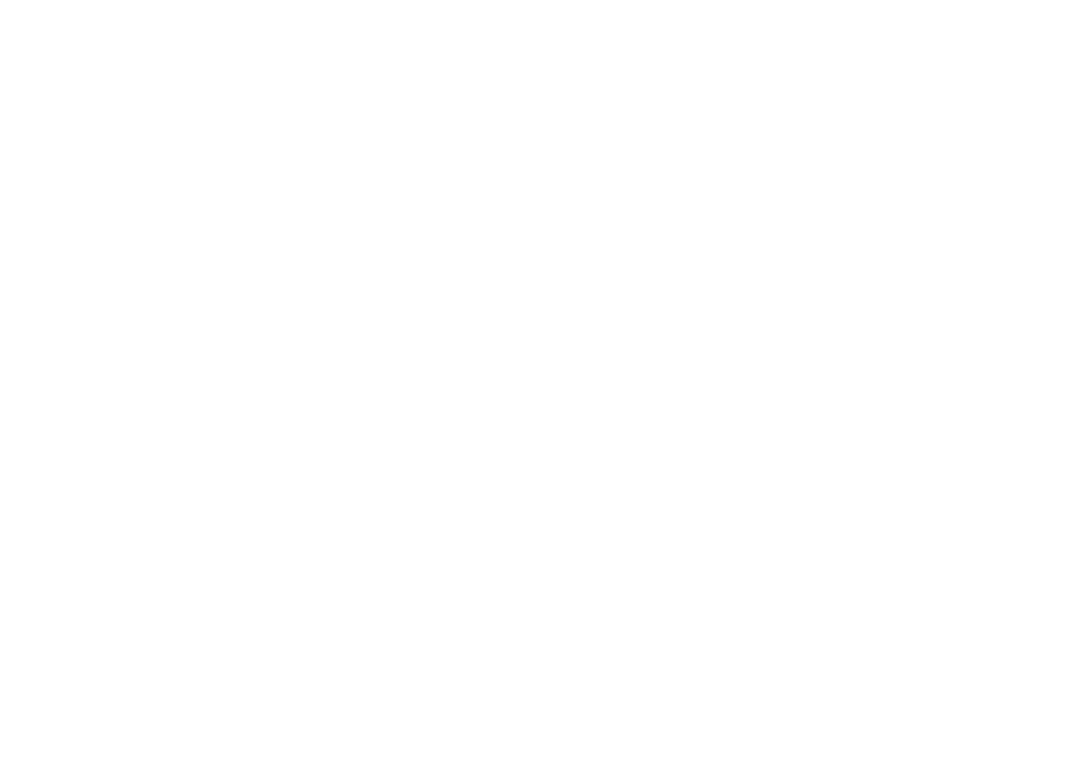
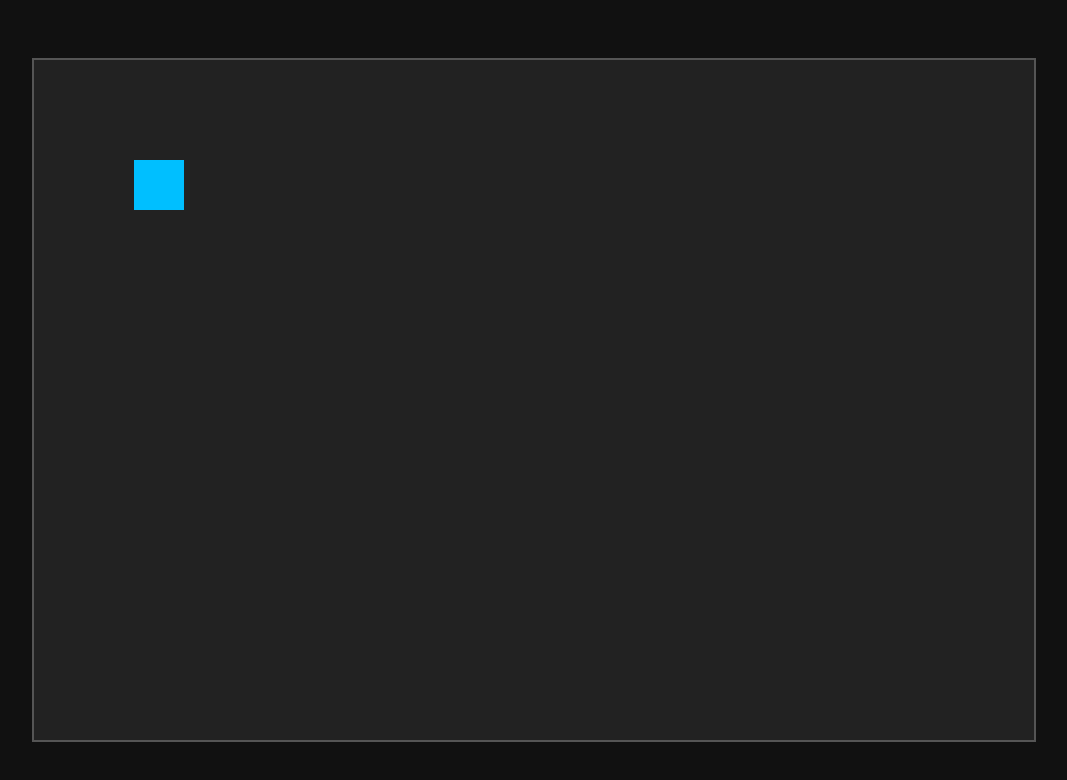
Before and after one commit to JavedanCode/leon-game, a website built with webpack: page src/template.html in a window 1280 px wide. Shown: the whole page, without its empty margins (106-1173 px from the left). Built offline with nearby package versions, Linux system fonts and the light colour scheme.

Commit message:
Create game boilerplate + file setup

```diff
--- a/package.json
+++ b/package.json
@@ -13,15 +13,15 @@
   },
   "repository": {
     "type": "git",
-    "url": "git+https://github.com/JavedanCode/webpack-template.git"
+    "url": "git+https://github.com/JavedanCode/dinosaur-game.git"
   },
   "keywords": [],
   "author": "Soren Javedan",
   "license": "MIT",
   "bugs": {
-    "url": "https://github.com/JavedanCode/webpack-template/issues"
+    "url": "https://github.com/JavedanCode/dinosaur-game/issues"
   },
-  "homepage": "https://github.com/JavedanCode/webpack-template#readme",
+  "homepage": "https://github.com/JavedanCode/dinosaur-game#readme",
   "devDependencies": {
     "@babel/preset-env": "^7.29.2",
     "clean-webpack-plugin": "^1.0.1",
--- /dev/null
+++ b/src/canvas.js
@@ -0,0 +1,8 @@
+export default function createCanvas() {
+  const canvas = document.createElement("canvas");
+  canvas.id = "game-canvas";
+  canvas.width = 1000;
+  canvas.height = 680;
+
+  return canvas;
+}
--- a/src/index.js
+++ b/src/index.js
@@ -1,3 +1,28 @@
 import "./styles.css";
+import createCanvas from "./canvas";
 
-console.log("Webpack is working");
+const canvas = createCanvas();
+
+document.body.appendChild(canvas);
+
+const ctx = canvas.getContext("2d");
+const player = {
+  x: 100,
+  y: 100,
+  width: 50,
+  height: 50,
+};
+function update() {
+  // nothing yet
+}
+function draw() {
+  ctx.clearRect(0, 0, canvas.width, canvas.height);
+  ctx.fillStyle = "deepskyblue";
+  ctx.fillRect(player.x, player.y, player.width, player.height);
+}
+function gameLoop() {
+  update();
+  draw();
+  requestAnimationFrame(gameLoop);
+}
+requestAnimationFrame(gameLoop);
--- a/src/styles.css
+++ b/src/styles.css
@@ -1,3 +1,19 @@
 body {
-  font-family: sans-serif;
+  margin: 0;
+  background: #111;
+  color: white;
+  font-family: Arial, sans-serif;
+  display: flex;
+  flex-direction: column;
+  align-items: center;
+  justify-content: center;
+  min-height: 100vh;
 }
+h1 {
+  margin-bottom: 10px;
+}
+canvas {
+  background: #222;
+  border: 2px solid #555;
+  display: block;
+}
--- a/webpack.prod.js
+++ b/webpack.prod.js
@@ -4,7 +4,7 @@
 module.exports = merge(common, {
   mode: "production",
   output: {
-    publicPath: "/webpack-template/",
+    publicPath: "/dinosaur-game/",
     clean: true,
   },
 });
```
Also changed, not shown: src/main.js (added), 1 other file.
